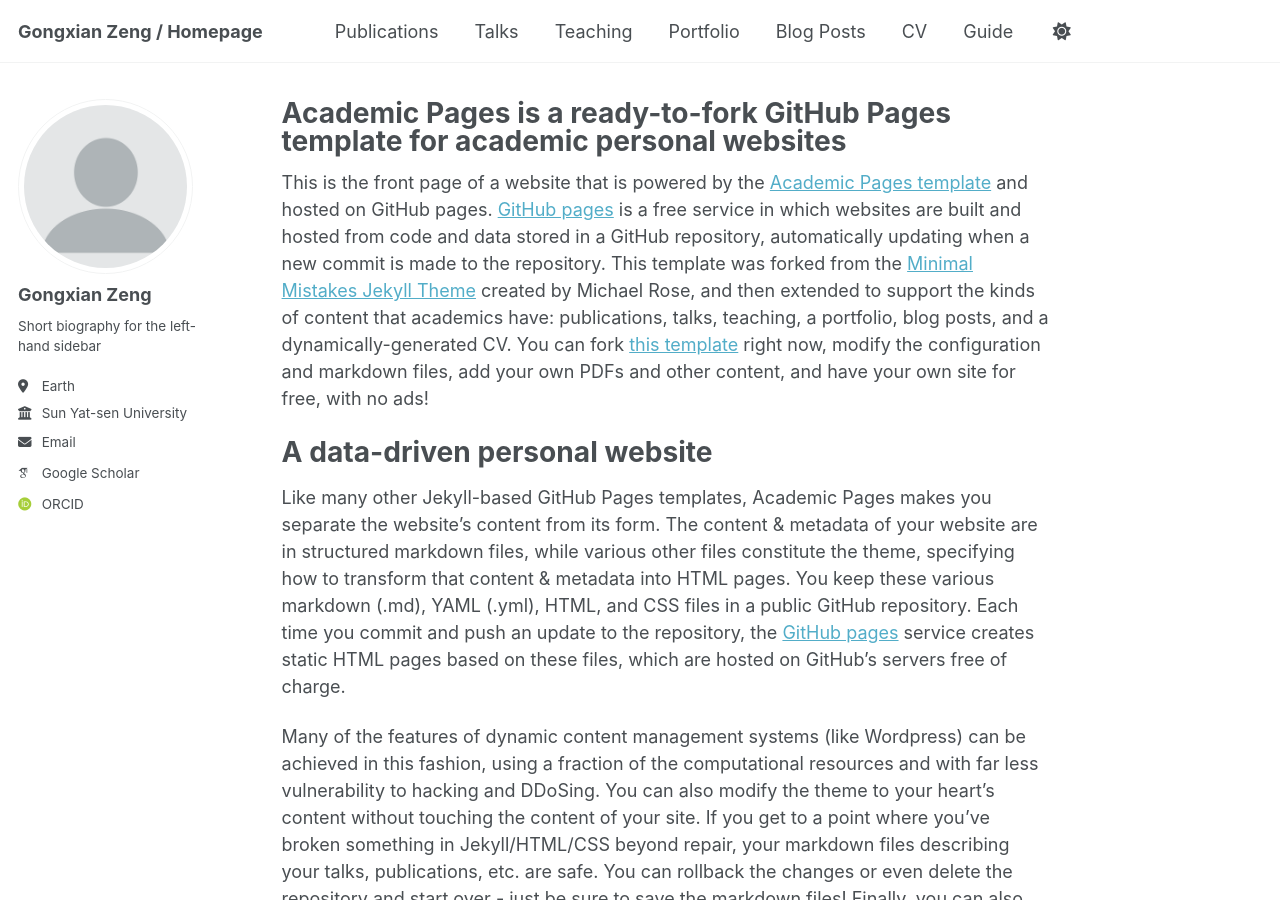
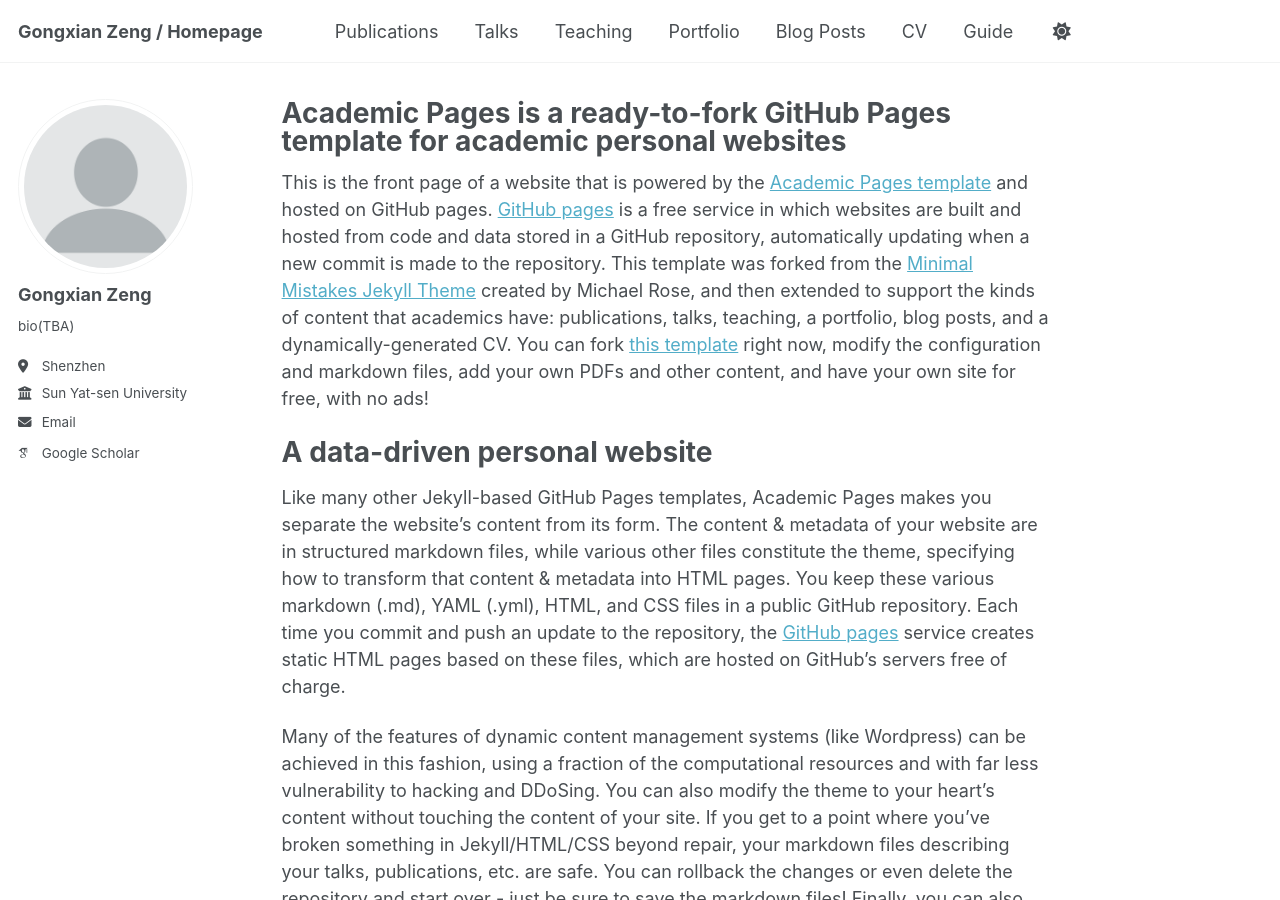
Before and after one commit to naxizgx/naxizgx.github.io, a Jekyll site: the page built from _pages/about.md, in a window 1280 px wide and 900 px high. Built offline with Jekyll 4.4.1, drawn with Linux system fonts in a browser that asks for light colours; some web fonts are replaced.

Commit message:
Update _config.yml

```diff
--- a/_config.yml
+++ b/_config.yml
@@ -25,22 +25,22 @@ author:
   avatar           : "profile.png"
   name             : "Gongxian Zeng"
   pronouns         : # example: "he/his"
-  bio              : "Short biography for the left-hand sidebar"
-  location         : "Earth"
+  bio              : "bio(TBA)"
+  location         : "Shenzhen"
   employer         : "Sun Yat-sen University "
   uri              : # URL
   email            : "zenggx7@mail.sysu.edu.cn"
 
   # Academic websites
-  academia         : # URL
-  arxiv            : # URL - Update with the correct link to your profile
+  # academia         : # URL
+  # arxiv            : # URL - Update with the correct link to your profile
   googlescholar    : "https://scholar.google.com/citations?user=oWUWOuYAAAAJ&hl=en"
-  impactstory      : # URL
-  orcid            : "http://orcid.org/yourorcidurl"
-  semantic         : # URL
-  pubmed           : # URL
-  researchgate     : # URL
-  scopus           : # URL
+  # impactstory      : # URL
+  # orcid            : # URL
+  # semantic         : # URL
+  # pubmed           : # URL
+  # researchgate     : # URL
+  # scopus           : # URL
 
   # Repositories and software development
   bitbucket        : # Username - Update with your username on the site
```
